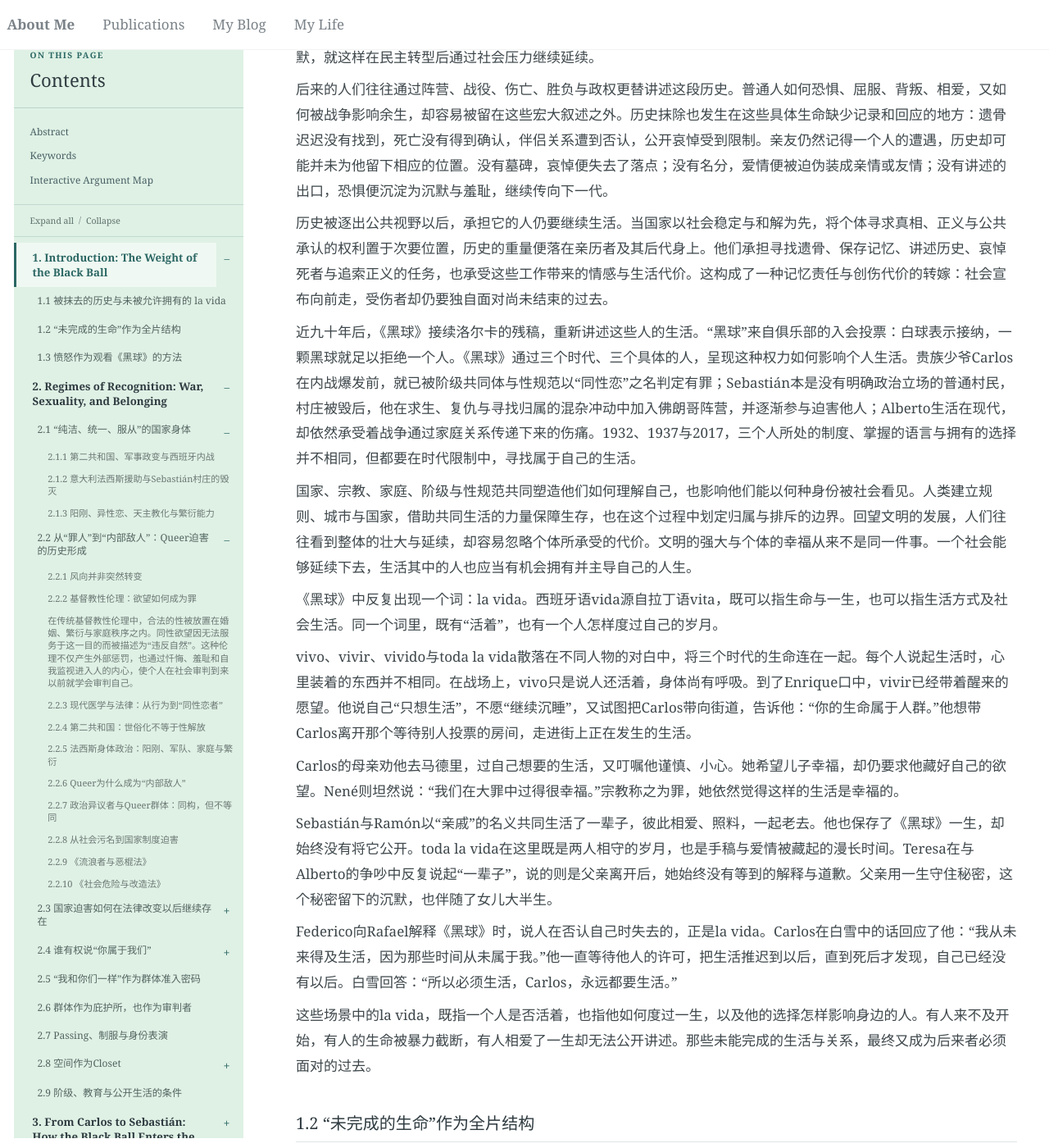
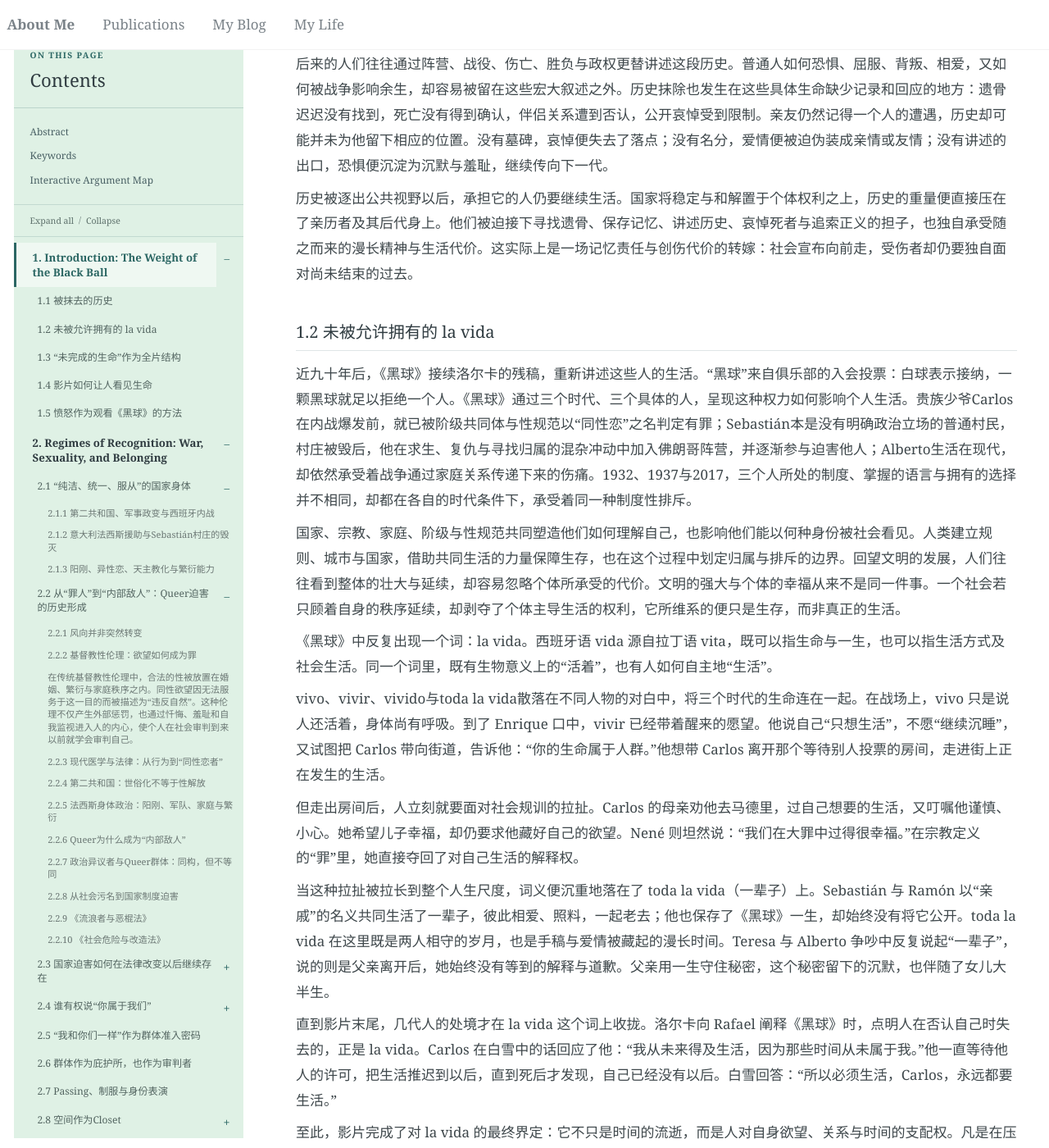
Before and after one commit to Cathylixi/Cathylixi.github.io, a Jekyll site: the page built from _posts/2026-11-10-la-bola-negra-review.md, in a window 1280 px wide and 1400 px high, scrolled down 2612 px. Shown: the whole window at 82% size. Built offline with Jekyll 4.4.1, drawn with Linux system fonts in a browser that asks for light colours; nearby versions of some CDN libraries; some of the changed text lies outside the part shown.

Commit message:
Publish La Bola Negra from Google Docs

```diff
--- a/_posts/2026-11-10-la-bola-negra-review.md
+++ b/_posts/2026-11-10-la-bola-negra-review.md
@@ -40,51 +40,53 @@
 
 《黑球》（La Bola Negra）是一部关于历史抹除的电影。
 
-它的故事发生在1932年、1937年与2017年的西班牙。Carlos、Sebastián与Alberto生活在不同的年代，而一部与洛尔卡有关的手稿，将他们的经历联系起来。
+影片的故事横跨 1932、1937 与 2017 年的西班牙。一部与洛尔卡有关的手稿，将三个不同年代的男人联系在了一起。
 
-1932年，出身富裕家庭的Carlos申请加入格拉纳达的一家私人俱乐部，却因同性恋传闻遭到会员投出黑球。父亲要求他重新争取入会，母亲劝他前往马德里，谨慎地过自己想要的生活。Enrique则希望带他走向街道上的政治运动。面对这些不同的出路，Carlos仍然选择返回俱乐部，在众人的询问中否认自己的性向，试图重新获得接纳。
+1932年，出身富裕家庭的 Carlos 申请加入格拉纳达的一家私人俱乐部，却因同性恋传闻遭到会员投出黑球。父亲要求他重新争取入会，母亲劝他前往马德里，谨慎地过自己想要的生活，Enrique 则希望带他走向街道上的政治运动。面对这些不同的出路，Carlos 仍然选择返回俱乐部，在众人的公开质询中否认自己的性向，试图重新获得接纳。
 
-1937年，西班牙内战正在进行。Sebastián在村庄遭到轰炸后幸存，随后加入佛朗哥阵营，被安排看守受伤的共和派俘虏Rafael。两人在相处中逐渐靠近，Rafael向他讲述自己与洛尔卡的往事，也唤醒了Sebastián对自身欲望的认识。临终前，Rafael请求他寻找并保存《黑球》的手稿。Sebastián此后守着这份托付生活了一生，也与爱人Ramón相伴到老，两人在村里一直以“亲戚”相称。
+1937年，西班牙内战正在进行。Sebastián 在村庄遭到轰炸后幸存，随后加入佛朗哥阵营，被安排看守受伤的共和派俘虏 Rafael。两人在相处中逐渐靠近，Rafael 向他讲述自己与洛尔卡的往事，也唤醒了 Sebastián 对自身欲望的认识。临终前，Rafael 请求他寻找并保存《黑球》的手稿。Sebastián 此后守着这份托付生活了一生，也与爱人 Ramón 相伴到老，两人在村里一直以“亲戚”相称。
 
-2017年，Sebastián去世，孙子Alberto根据遗嘱接触到祖父保存的手稿，开始调查它的来源。随着寻找不断深入，祖父年轻时的经历、被隐藏的爱情，以及他离开妻女后的家庭往事逐渐浮现。Alberto也因此重新面对母亲Teresa：对他而言，这份遗产打开了一段陌生的历史；对Teresa而言，它却牵连着父亲长久的缺席，以及始终没有给出的解释与道歉。围绕手稿展开的调查，就这样把战争中的相遇、隐瞒了一生的往事和当代的母子关系重新连在一起。
+2017年，Sebastián 去世，孙子 Alberto 根据遗嘱接触到祖父保存的手稿，开始追查它的来源。随着追查深入，祖父年轻时的经历、被隐藏的爱情，以及他离开妻女后的家庭往事逐渐浮现。Alberto 也因此重新面对母亲 Teresa：对他而言，这份遗产打开了一段陌生的历史；对 Teresa 而言，它却牵连着父亲长久的缺席，以及始终没有给出的解释与道歉。这份手稿，就此将战时的相遇、隐瞒了一生的秘密与当代的母子裂痕重新串在了一起。
 
-### 1.1 被抹去的历史与未被允许拥有的 la vida
+### 1.1 被抹去的历史
 
 1936年夏天，费德里科·加西亚·洛尔卡在格拉纳达郊外被枪杀，遗骨至今下落不明。他没能写完《黑球》，只留下寥寥数页。他的生命与这部作品，一同停在了本应继续的地方。
 
 洛尔卡遇害时，西班牙内战刚刚爆发。1936年7月，在长期的政治分裂、社会不平等与改革冲突之中，一批西班牙将领发动军事政变，试图推翻经选举产生的西班牙第二共和国。政变未能迅速控制全国，随即演变为持续三年的内战。战争的两方分别是由Franco（佛朗哥）逐渐掌握领导权的Nationalists（国民派），以及由共和派、社会主义者、共产党人、无政府主义者和其他左翼力量共同支持的Republicans（共和派）。纳粹德国与法西斯意大利向国民派提供军队、武器与空中支援；苏联和国际纵队则支援共和派，而英法主导的“不干涉”政策使后者日益孤立。1939年，国民派取得胜利，Franco（佛朗哥）随后建立了持续至1975年的独裁统治。
 
-战争结束后，对个人生活的控制仍在继续。佛朗哥政权将强制秩序延伸到法律、宗教、家庭与日常生活，持续规训人的言论、关系和身体。那些不符合国家秩序的事受到污名化和压制，许多人即使活了下来，也必须隐藏自己的经历与欲望。战场上的暴力由此进入私人生活，成为此后数十年间人们必须面对的现实。
+战争结束后，对个人生活的控制仍在继续。佛朗哥政权将强制秩序延伸到法律、宗教、家庭与日常生活，持续规训人的言论、关系和身体。不符合国家规范的立场与私人欲望受到污名化和压制，而战场上的暴力由此进入私人生活，成为此后数十年间人们必须面对的现实。
 
-1975年佛朗哥去世后，西班牙逐步转向民主，但过去的暴力没有随独裁者的死亡得到清算。面对尚未稳固的民主制度、延续自旧政权的国家机构，以及社会再次分裂的恐惧，转型时期的主要政治力量将稳定、和解与制度延续置于历史追责之前。1977年通过的《大赦法》既回应了反独裁力量释放政治犯、恢复权利的诉求，也将国家官员与执法人员实施的若干罪行纳入大赦范围，成为后来追究国家暴力的重要障碍。
+1975年佛朗哥去世后，西班牙逐步转向民主，但过去的暴力没有随独裁者的死亡得到清算。面对尚未稳固的民主制度、延续自旧政权的国家机构，以及社会再次分裂的恐惧，当时的政坛主流把稳定、和解与制度延续放在了首位，主动搁置了对旧账的清算。1977年通过的《大赦法》在释放政治犯、为流亡者恢复权利的同时，也一并赦免了国家官员和执法人员犯下的暴力罪行，使佛朗哥时期的国家暴力从此难以被追究。
 
-这种将追责置于稳定与和解之后的政治取向，后来被称为“遗忘公约”或“沉默公约”。它是一种政治共识，没有正式签署的协议文本。在这一共识下，追问过去容易被视为重新挑起冲突，亲历者与家属寻求真相和追责的要求，也因此承受着“顾全大局”的压力。他们始终保留着记忆，却在试图公开讲述时，被劝告“不要重揭伤疤”。独裁时期留下的沉默，就这样在民主转型后通过社会压力继续延续。
+这种以“不再追问”换取和平过渡的政治默契后来被称为“遗忘公约”或“沉默公约”。它是一种政治共识，没有正式签署的协议文本。在这一共识下，追问过去容易被视为重新挑起冲突，亲历者与家属寻求真相和追责的要求，也因此承受着“顾全大局”的压力。他们始终保留着记忆，却在试图公开讲述时，被劝告“不要重揭伤疤”。独裁时期留下的沉默，就此在民主转型后借由社会压力延续下来。
 
 后来的人们往往通过阵营、战役、伤亡、胜负与政权更替讲述这段历史。普通人如何恐惧、屈服、背叛、相爱，又如何被战争影响余生，却容易被留在这些宏大叙述之外。历史抹除也发生在这些具体生命缺少记录和回应的地方：遗骨迟迟没有找到，死亡没有得到确认，伴侣关系遭到否认，公开哀悼受到限制。亲友仍然记得一个人的遭遇，历史却可能并未为他留下相应的位置。没有墓碑，哀悼便失去了落点；没有名分，爱情便被迫伪装成亲情或友情；没有讲述的出口，恐惧便沉淀为沉默与羞耻，继续传向下一代。
 
-历史被逐出公共视野以后，承担它的人仍要继续生活。当国家以社会稳定与和解为先，将个体寻求真相、正义与公共承认的权利置于次要位置，历史的重量便落在亲历者及其后代身上。他们承担寻找遗骨、保存记忆、讲述历史、哀悼死者与追索正义的任务，也承受这些工作带来的情感与生活代价。这构成了一种记忆责任与创伤代价的转嫁：社会宣布向前走，受伤者却仍要独自面对尚未结束的过去。
+历史被逐出公共视野以后，承担它的人仍要继续生活。国家将稳定与和解置于个体权利之上，历史的重量便直接压在了亲历者及其后代身上。他们被迫接下寻找遗骨、保存记忆、讲述历史、哀悼死者与追索正义的担子，也独自承受随之而来的漫长精神与生活代价。这实际上是一场记忆责任与创伤代价的转嫁：社会宣布向前走，受伤者却仍要独自面对尚未结束的过去。
 
-近九十年后，《黑球》接续洛尔卡的残稿，重新讲述这些人的生活。“黑球”来自俱乐部的入会投票：白球表示接纳，一颗黑球就足以拒绝一个人。《黑球》通过三个时代、三个具体的人，呈现这种权力如何影响个人生活。贵族少爷Carlos在内战爆发前，就已被阶级共同体与性规范以“同性恋”之名判定有罪；Sebastián本是没有明确政治立场的普通村民，村庄被毁后，他在求生、复仇与寻找归属的混杂冲动中加入佛朗哥阵营，并逐渐参与迫害他人；Alberto生活在现代，却依然承受着战争通过家庭关系传递下来的伤痛。1932、1937与2017，三个人所处的制度、掌握的语言与拥有的选择并不相同，但都要在时代限制中，寻找属于自己的生活。
+### 1.2 未被允许拥有的 la vida
 
-国家、宗教、家庭、阶级与性规范共同塑造他们如何理解自己，也影响他们能以何种身份被社会看见。人类建立规则、城市与国家，借助共同生活的力量保障生存，也在这个过程中划定归属与排斥的边界。回望文明的发展，人们往往看到整体的壮大与延续，却容易忽略个体所承受的代价。文明的强大与个体的幸福从来不是同一件事。一个社会能够延续下去，生活其中的人也应当有机会拥有并主导自己的人生。
+近九十年后，《黑球》接续洛尔卡的残稿，重新讲述这些人的生活。“黑球”来自俱乐部的入会投票：白球表示接纳，一颗黑球就足以拒绝一个人。《黑球》通过三个时代、三个具体的人，呈现这种权力如何影响个人生活。贵族少爷Carlos在内战爆发前，就已被阶级共同体与性规范以“同性恋”之名判定有罪；Sebastián本是没有明确政治立场的普通村民，村庄被毁后，他在求生、复仇与寻找归属的混杂冲动中加入佛朗哥阵营，并逐渐参与迫害他人；Alberto生活在现代，却依然承受着战争通过家庭关系传递下来的伤痛。1932、1937与2017，三个人所处的制度、掌握的语言与拥有的选择并不相同，却都在各自的时代条件下，承受着同一种制度性排斥。
 
-《黑球》中反复出现一个词：la vida。西班牙语vida源自拉丁语vita，既可以指生命与一生，也可以指生活方式及社会生活。同一个词里，既有“活着”，也有一个人怎样度过自己的岁月。
+国家、宗教、家庭、阶级与性规范共同塑造他们如何理解自己，也影响他们能以何种身份被社会看见。人类建立规则、城市与国家，借助共同生活的力量保障生存，也在这个过程中划定归属与排斥的边界。回望文明的发展，人们往往看到整体的壮大与延续，却容易忽略个体所承受的代价。文明的强大与个体的幸福从来不是同一件事。一个社会若只顾着自身的秩序延续，却剥夺了个体主导生活的权利，它所维系的便只是生存，而非真正的生活。
 
-vivo、vivir、vivido与toda la vida散落在不同人物的对白中，将三个时代的生命连在一起。每个人说起生活时，心里装着的东西并不相同。在战场上，vivo只是说人还活着，身体尚有呼吸。到了Enrique口中，vivir已经带着醒来的愿望。他说自己“只想生活”，不愿“继续沉睡”，又试图把Carlos带向街道，告诉他：“你的生命属于人群。”他想带Carlos离开那个等待别人投票的房间，走进街上正在发生的生活。
+《黑球》中反复出现一个词：la vida。西班牙语 vida 源自拉丁语 vita，既可以指生命与一生，也可以指生活方式及社会生活。同一个词里，既有生物意义上的“活着”，也有人如何自主地“生活”。
 
-Carlos的母亲劝他去马德里，过自己想要的生活，又叮嘱他谨慎、小心。她希望儿子幸福，却仍要求他藏好自己的欲望。Nené则坦然说：“我们在大罪中过得很幸福。”宗教称之为罪，她依然觉得这样的生活是幸福的。
+vivo、vivir、vivido与toda la vida散落在不同人物的对白中，将三个时代的生命连在一起。在战场上，vivo 只是说人还活着，身体尚有呼吸。到了 Enrique 口中，vivir 已经带着醒来的愿望。他说自己“只想生活”，不愿“继续沉睡”，又试图把 Carlos 带向街道，告诉他：“你的生命属于人群。”他想带 Carlos 离开那个等待别人投票的房间，走进街上正在发生的生活。
 
-Sebastián与Ramón以“亲戚”的名义共同生活了一辈子，彼此相爱、照料，一起老去。他也保存了《黑球》一生，却始终没有将它公开。toda la vida在这里既是两人相守的岁月，也是手稿与爱情被藏起的漫长时间。Teresa在与Alberto的争吵中反复说起“一辈子”，说的则是父亲离开后，她始终没有等到的解释与道歉。父亲用一生守住秘密，这个秘密留下的沉默，也伴随了女儿大半生。
+但走出房间后，人立刻就要面对社会规训的拉扯。Carlos 的母亲劝他去马德里，过自己想要的生活，又叮嘱他谨慎、小心。她希望儿子幸福，却仍要求他藏好自己的欲望。Nené 则坦然说：“我们在大罪中过得很幸福。”在宗教定义的“罪”里，她直接夺回了对自己生活的解释权。
 
-Federico向Rafael解释《黑球》时，说人在否认自己时失去的，正是la vida。Carlos在白雪中的话回应了他：“我从未来得及生活，因为那些时间从未属于我。”他一直等待他人的许可，把生活推迟到以后，直到死后才发现，自己已经没有以后。白雪回答：“所以必须生活，Carlos，永远都要生活。”
+当这种拉扯被拉长到整个人生尺度，词义便沉重地落在了 toda la vida（一辈子）上。Sebastián 与 Ramón 以“亲戚”的名义共同生活了一辈子，彼此相爱、照料，一起老去；他也保存了《黑球》一生，却始终没有将它公开。toda la vida 在这里既是两人相守的岁月，也是手稿与爱情被藏起的漫长时间。Teresa 与 Alberto 争吵中反复说起“一辈子”，说的则是父亲离开后，她始终没有等到的解释与道歉。父亲用一生守住秘密，这个秘密留下的沉默，也伴随了女儿大半生。
 
-这些场景中的la vida，既指一个人是否活着，也指他如何度过一生，以及他的选择怎样影响身边的人。有人来不及开始，有人的生命被暴力截断，有人相爱了一生却无法公开讲述。那些未能完成的生活与关系，最终又成为后来者必须面对的过去。
+直到影片末尾，几代人的处境才在 la vida 这个词上收拢。洛尔卡向 Rafael 阐释《黑球》时，点明人在否认自己时失去的，正是 la vida。Carlos 在白雪中的话回应了他：“我从未来得及生活，因为那些时间从未属于我。”他一直等待他人的许可，把生活推迟到以后，直到死后才发现，自己已经没有以后。白雪回答：“所以必须生活，Carlos，永远都要生活。”
 
-### 1.2 “未完成的生命”作为全片结构
+至此，影片完成了对 la vida 的最终界定：它不只是时间的流逝，而是人对自身欲望、关系与时间的支配权。凡是在压抑与否认中耗尽的岁月，都算不上真正活过，而这些未竟的过去，最终都化为后代必须面对的现实。
+
+### 1.3 “未完成的生命”作为全片结构
 
 没说出口的真相、未尽的责任，不会随着当事人的离去一同消失。它们留在手稿、隐秘的家庭关系与遗嘱里，被带入后来者的生活，在新的时代留下新的伤口。每一代人都接过前人未竟的部分，又受限于自己的处境，把新的未完成留给后来者。
 
-影片中的“未完成”首先体现在Lorca的残稿上。他的死亡中断了《黑球》的写作，只留下寥寥数页。近九十年后，电影以残稿为起点，试着把这个故事继续讲下去。续写面对的空白，也存在于影片试图寻找的queer历史之中。后人只能从残存的文字、记忆与传闻里，拼凑那些被迫隐藏的生活。作品的未完成由此与人物的命运彼此照映。
+影片中的“未完成”首先体现在Lorca的残稿上。他的死亡中断了《黑球》的写作，只留下寥寥数页。近九十年后，电影以残稿为起点，试着把这个故事继续讲下去。这种续写所面对的空白，同样存在于被制度抹除的 queer 历史之中。后人只能从残存的文字、记忆与传闻里，拼凑那些被迫隐藏的生活。文本的残缺与人物的命运就此形成了同构。
 
 Carlos看似拥有优越的物质条件，眼前似乎还有光明而漫长的未来，却一直等待赌场、家庭和阶级共同体允许他成为自己。他把真正的生活一再推迟到“以后”，直到死后才意识到，那些岁月从未属于他，他也从未真正为自己活过。Rafael已经开始承认自己的欲望，也与Sebastián建立起一段关系，却在生活刚刚展开时被战争杀死。他的死亡中断了爱情，也把保存残稿、继续讲述的责任留给了Sebastián。
 
@@ -92,11 +94,23 @@
 
 对Sebastián的女儿Teresa而言，父亲隐瞒的生活留下了另一种“未完成”。在当时的社会规范下，Sebastián难以公开自己的性向，也没有向妻女解释自己的选择。他最终离开妻女，与Ramón共同生活，而Teresa承受了父亲离开的伤害，直到他去世也没有等到解释与道歉。Sebastián在遗嘱中，将残稿和公开这段历史的任务交给了同为queer的孙子Alberto。两人由此继承了不同的“未完成”：Alberto获得追查和讲述真相的机会，Teresa却仍被留在父亲未曾回应的伤痛之中。男人之间的承诺通过手稿得到延续，妻女则承担了被遗弃、等待与照料的后果。
 
-Alberto没有亲历战争，却一直生活在战争塑造的家庭关系中。祖父的沉默、母亲的愤怒，以及家人之间的疏离，在他知道真相之前就已影响了他的生活。他起初无法理解这些情绪与选择，直到沿着手稿追查过去，才逐渐看清伤痛的来处。这种通过家庭关系承接上一代创伤的经验，可以从“后记忆”的角度理解。Alberto所处的社会对queer生命有了更多接纳，也为公开手稿、讲述过去提供了更多空间。然而，调查能够补充历史的空白，他却无法替Sebastián向Teresa道歉。即使Teresa终于知道真相，她经历过的等待与伤害也依然存在。
+Alberto没有亲历战争，却一直生活在战争塑造的家庭关系中。祖父的沉默、母亲的愤怒，以及家人之间的疏离，在他知道真相之前就已影响了他的生活。他起初无法理解这些情绪与选择，直到沿着手稿追查过去，才逐渐看清伤痛的来处。这种通过家庭关系承接上一代创伤的经验，可以从“后记忆”的角度理解。Alberto所处的社会对queer生命有了更多接纳，也为公开手稿、讲述过去提供了更多空间。然而，档案调查能填补历史的空白，却无法替 Sebastián 向 Teresa 道歉。即使 Teresa 终于知道真相，她经历过的等待与伤害也依然存在。
 
-时代的变化给了后来者更多选择，却无法补回所有失去的东西。每一代都只能完成其中一部分，再将尚未解决的过去留给后来者。
+时代的变化给了后来者更多选择，却无法补回所有失去的东西。每一代都只能完成其中一部分，再把尚未解决的旧账遗留给下一代。
 
-### 1.3 愤怒作为观看《黑球》的方法
+### 1.4 影片如何让人看见生命
+
+这些未完成的人生，在不同的时代！！！，在影片中有许多有意思但不同的表达，可谓是完全用象征构建了整个影片。比如篇名“黑球”便是一种非常明确的代表，投下黑球意味着你被群体拒绝，失去所谓的group的感觉，这其实是很荒谬的一件事情，荒唐且不符合逻辑。首先是只有一颗黑球，你就被拒绝了。一票否决制：许多俱乐部采用极其严苛的规则——只要出现哪怕一颗黑球，申请者就会被取消入会资格（甚至被永久拒之门外），不需要说明理由，也无需知道是谁投的反对票。这种被拒绝的概率极大，从而加固了阶级/族群/group之间的不平等（？类似的表达：一票否决值得讨论的地方，是它让每位既有成员都拥有阻止新人进入的权力。 “被拒绝的概率极大”需要额外依据；“永久拒绝”“无需说明理由”等规则，也要有该俱乐部的章程或影片证据才能写死。你真正想表达的可以是：这种制度把接纳的条件交给内部成员，维护了原有阶层的封闭性。），从而让腐朽的体制显得更加荒谬，而想要加入这样的组织的Carlos更加荒谬。在这个民众民不聊生战火纷飞的年代，他们却依然固守在小房间里，而对于投票是否能进入casino这一过程，他们居然荒谬地说不能被打断，丝毫不闻门外战火纷飞，民生疾苦，正所谓朱门酒肉臭路有冻死骨。
+
+而在同时，+ 史实：1932年8月10日，桑胡尔霍将军发动了推翻第二共和国的军事政变。格拉纳达的工人运动和普通民众走上街头反对政变，并把愤怒指向被认为支持政变的权贵及其聚集场所。当地的Casino Cultural正是富裕阶层交往的地方，随后遭到示威者纵火。这段历史中有无政府主义工会CNT成员参与，但人群包含不同力量，不能统一写成某个组织。[格拉纳达历史记忆地图：Casino Cultural](https://www.mapamemoriagranada.es/lugares/republica/20-casino-cultural) 因此，你可以把他们理解为包括工人、农民、学生及其他反政变民众在内的街头群众。目前查到的资料不足以确认影片里的所有人都属于哪个组织，也不足以将Enrique明确写成CNT成员。电影编剧关于Carlos故事的介绍，则把这一段与1932年的政变及赌场大火联系起来。[关于影片历史来源的报道](https://www.infobae.com/espana/cultura/2026/10/05/el-incendio-real-que-inspiro-una-de-las-tramas-de-la-bola-negra-y-que-lorca-presencio-en-1932-envuelto-en-aquellas-llamas-se-iba-algo-que-detestabamos/)
+
+民众在愤怒，在呐喊，在为了生命而热血沸腾，他们在为自己的生命而制造规则，他们作为自己生命的主宰者，而Carlos却依然站在门前，等待一颗白球，被迫做一个关系的下位者，只为被原有阶层承认，他无法看到自我，自然也无法理解和拥有生命。
+
+而影片的后面，在Carlos死后来到了白雪的世界，。。。。。
+
+**白雪：观众怎样面对一场美丽的死亡。** 前面已经分析过Carlos的台词，这里写雪地、声音与安慰带来的感受。影片终于温柔地对待他，观众也因此更清楚地感到，这份温柔来得太晚。这就能自然接到下一节的“愤怒作为观看方法”。
+
+### 1.5 愤怒作为观看《黑球》的方法
 
 《黑球》让我动容，也让我愤怒。我为人物失去的生活感到愤怒，也在意影片怎样讲述这些失去。苦难与死亡让爱情显得格外深刻，我却同样想看见他们平常地相爱、争吵、共同变老。这样的生活也值得被郑重讲述。带着这份期待重看影片，美丽的场景中便多了一些令人难以释怀的地方。
 
```
